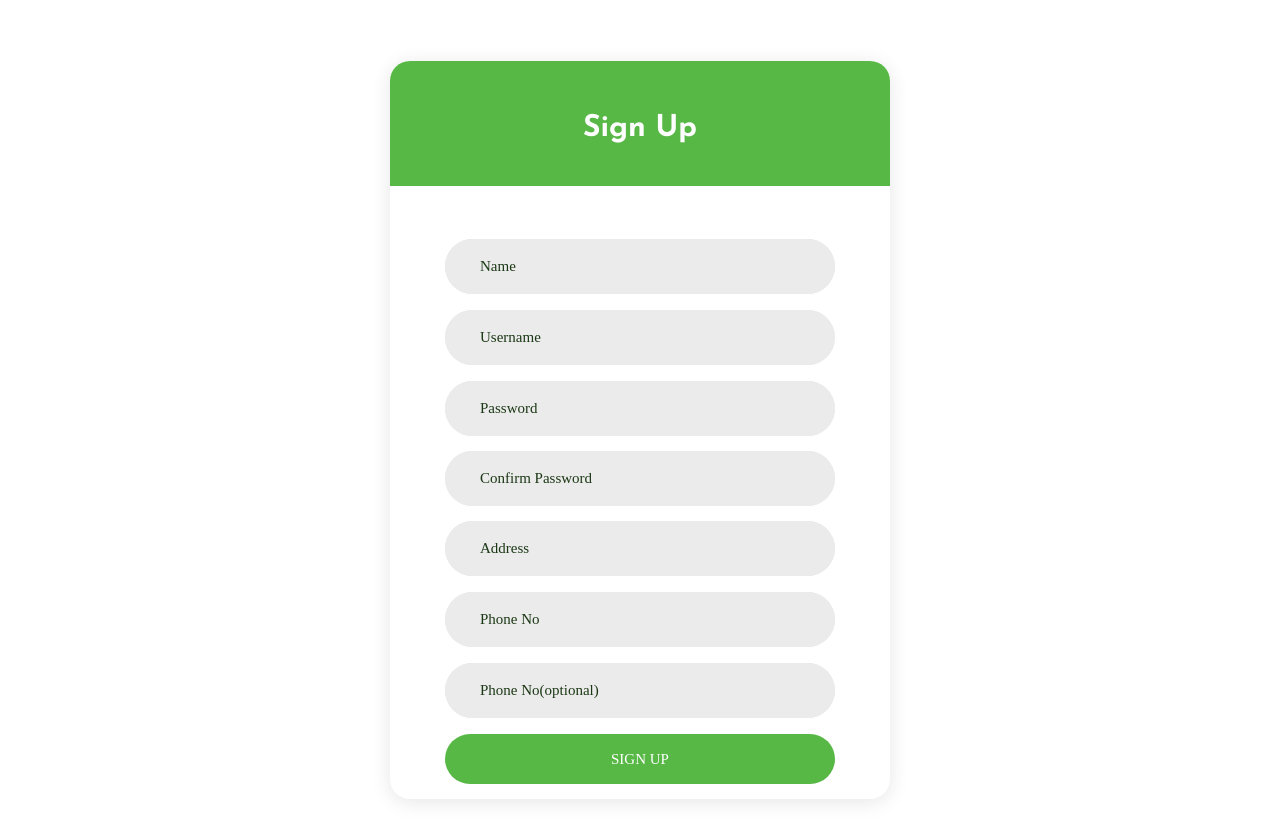
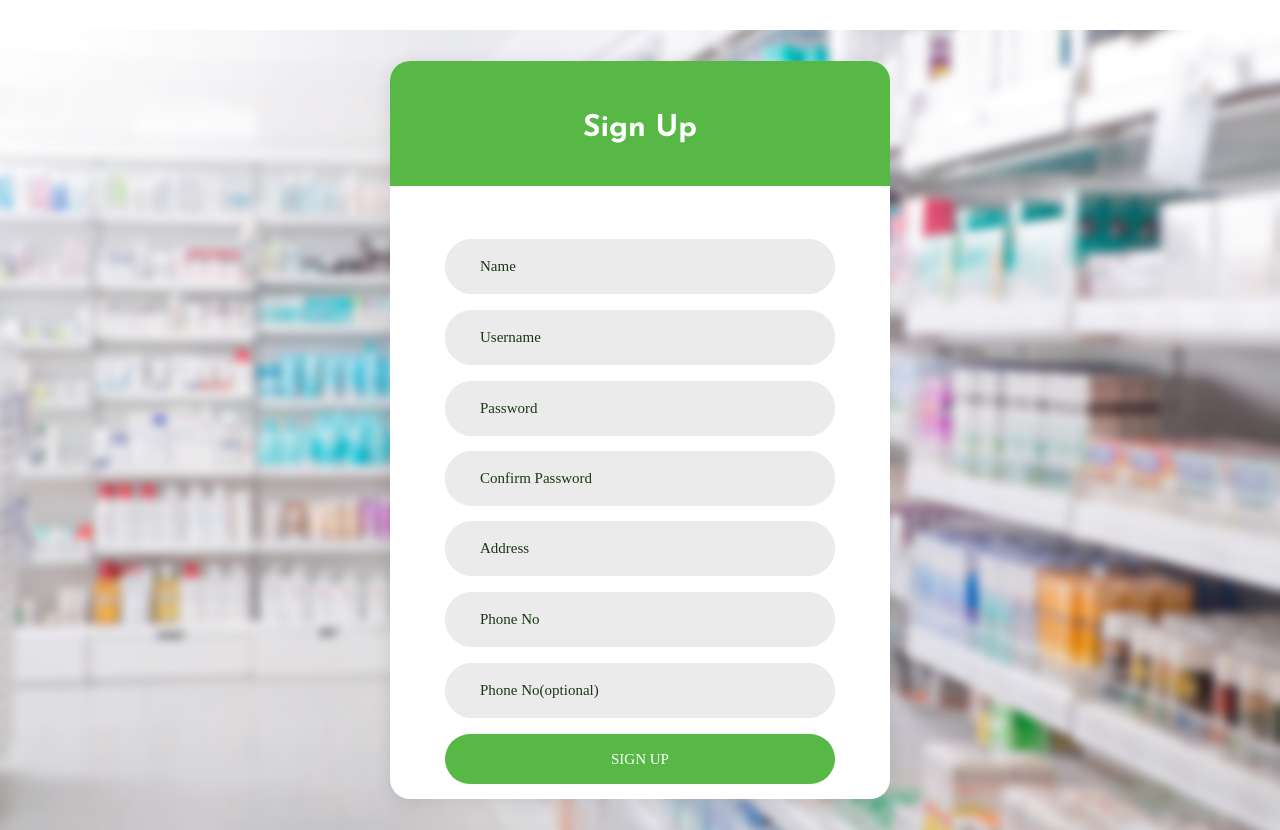
Before and after one commit to civera17/pharmacy, a PHP site: page /signup.php in a window 1280 px wide. Run offline with PHP 8.4, Linux system fonts and the light colour scheme; some web fonts are replaced.

Commit message:
set background image

```diff
--- a/css/main.css
+++ b/css/main.css
@@ -175,7 +175,12 @@ iframe {
   align-items: center;
   padding: 15px;
   position: relative;
-  background-color: #fff;
+  /*background-color: #fff;*/
+  background-image: url('images/BeFunky-photo.jpg');
+ height: 100px;
+ background-position: center;
+  background-repeat: no-repeat;
+  background-size: cover;
 }
 
 .wrap-login100 {
```
Also changed, not shown: images/BeFunky-photo.jpg (added).
